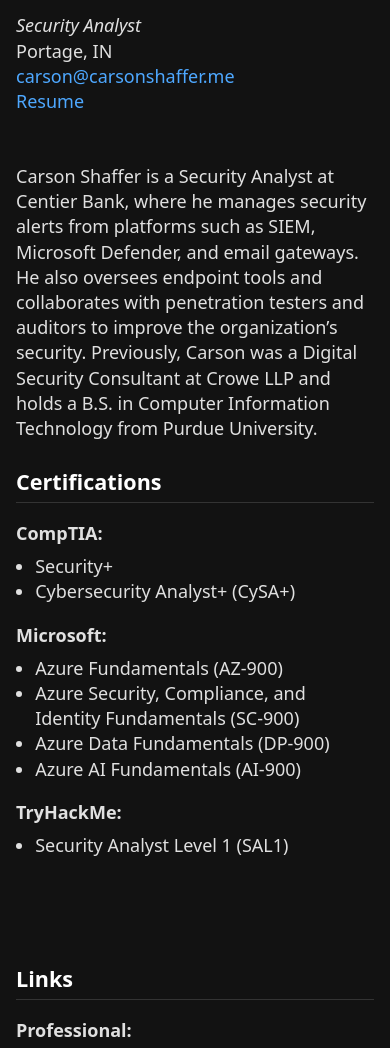
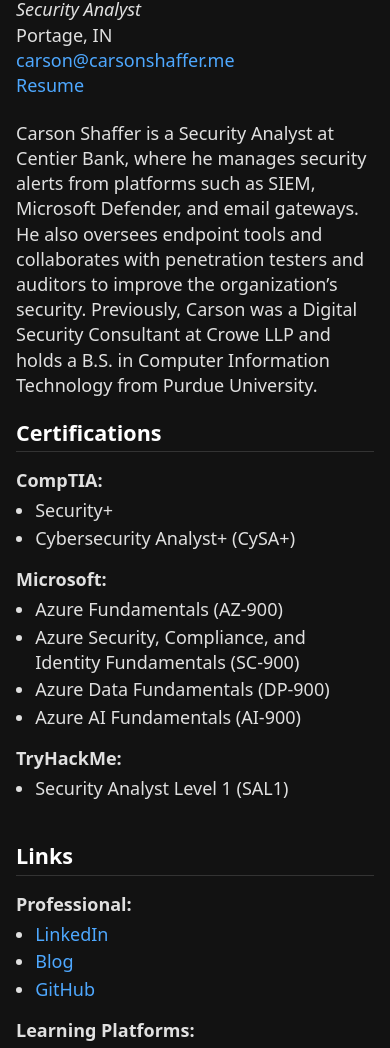
Before and after one commit to CarsonShaffer/CarsonShaffer.github.io, a plain HTML site: page index.html in a window 390 px wide. Shown: the part 233-1281 px from the top of the page. Drawn offline with Linux system fonts and the light colour scheme.

Commit message:
Update styles.css

```diff
--- a/styles.css
+++ b/styles.css
@@ -8,16 +8,15 @@
   font-family: system-ui, sans-serif;
   font-size: clamp(18px, 1.2vw, 24px);
   line-height: 1.4;
+  background-color: #121212;
+  color: #e0e0e0;
   -webkit-font-smoothing: antialiased;
   -moz-osx-font-smoothing: grayscale;
-  background-color: #121212;
-  color: #e0e0e0;
 }
 
 .content {
   max-width: 90ch;
-  margin-left: auto;
-  margin-right: auto;
+  margin: 0 auto;
 }
 
 header {
@@ -25,7 +24,7 @@
   flex-wrap: wrap;
   gap: 2rem;
   align-items: center;
-  margin-bottom: 2rem;
+  margin-bottom: 0.25rem;
 }
 
 header img {
@@ -39,6 +38,10 @@
   min-width: 240px;
 }
 
+.info p {
+  margin-bottom: 0.3rem;
+}
+
 h1 {
   margin: 0 0 0.3rem;
   font-size: clamp(1.8rem, 2.5vw, 2.4rem);
@@ -46,7 +49,7 @@
 }
 
 h2 {
-  margin-top: 2.5rem;
+  margin: 1.5rem 0 0.5rem;
   font-size: 1.2em;
   color: #ffffff;
   border-bottom: 1px solid #333;
@@ -62,21 +65,25 @@
   text-decoration: underline;
 }
 
-ul {
-  padding-left: 1.2rem;
-  margin-top: 0.5rem;
+.content > p {
+  margin-bottom: 0rem;
 }
 
 .flex-sections {
   display: flex;
   flex-wrap: wrap;
-  gap: 3rem;
-  margin-top: -2rem;
+  gap: 2rem;
+  margin-top: 0rem;
 }
 
 .section-column {
   flex: 1;
   min-width: 300px;
+  margin-top: 0;
+}
+
+.section-column + .section-column {
+  margin-top: 0;
 }
 
 .section-column b {
@@ -84,3 +91,61 @@
   margin-top: 1rem;
   margin-bottom: 0.3rem;
 }
+
+ul {
+  margin: 0.25rem 0;
+  padding-left: 1.2rem;
+}
+
+ul li {
+  margin-bottom: 0.2rem;
+}
+
+/* Mobile Adjustments */
+@media (max-width: 600px) {
+  body {
+    padding: 1rem;
+  }
+
+  header {
+    flex-direction: column;
+    align-items: flex-start;
+    gap: 1rem;
+    margin-bottom: 0.2rem;
+  }
+
+  .info p {
+    margin-bottom: 0.3rem;
+  }
+
+  .content > p {
+    margin-bottom: 0.25rem;
+  }
+
+  h2 {
+    margin: 1rem 0 0.3rem;
+    padding-bottom: 0.2rem;
+  }
+
+  ul {
+    margin: 0.2rem 0;
+  }
+
+  ul li {
+    margin-bottom: 0.15rem;
+  }
+
+  .flex-sections {
+    flex-direction: column;
+    gap: 0.8rem;
+    margin-top: 0.25rem;
+  }
+
+  .section-column {
+    margin-top: 0;
+  }
+
+  .section-column + .section-column {
+    margin-top: 0.5rem;
+  }
+}
```
